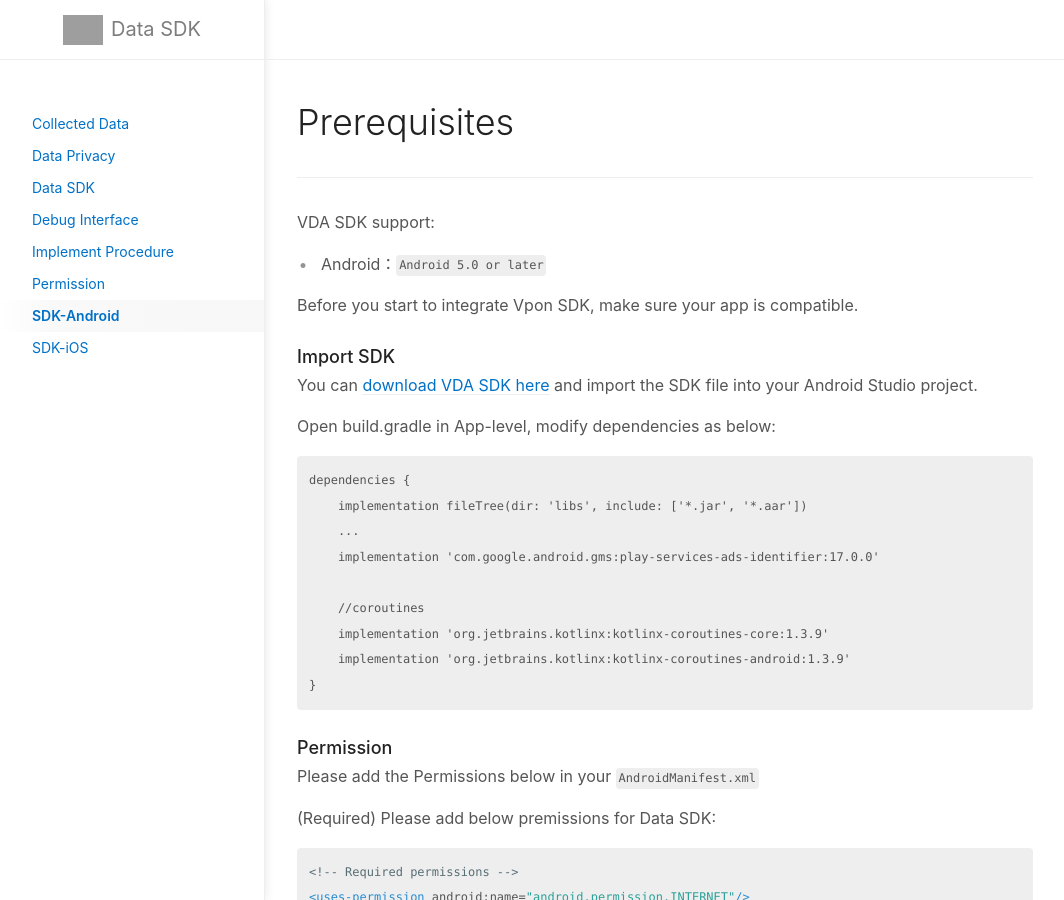
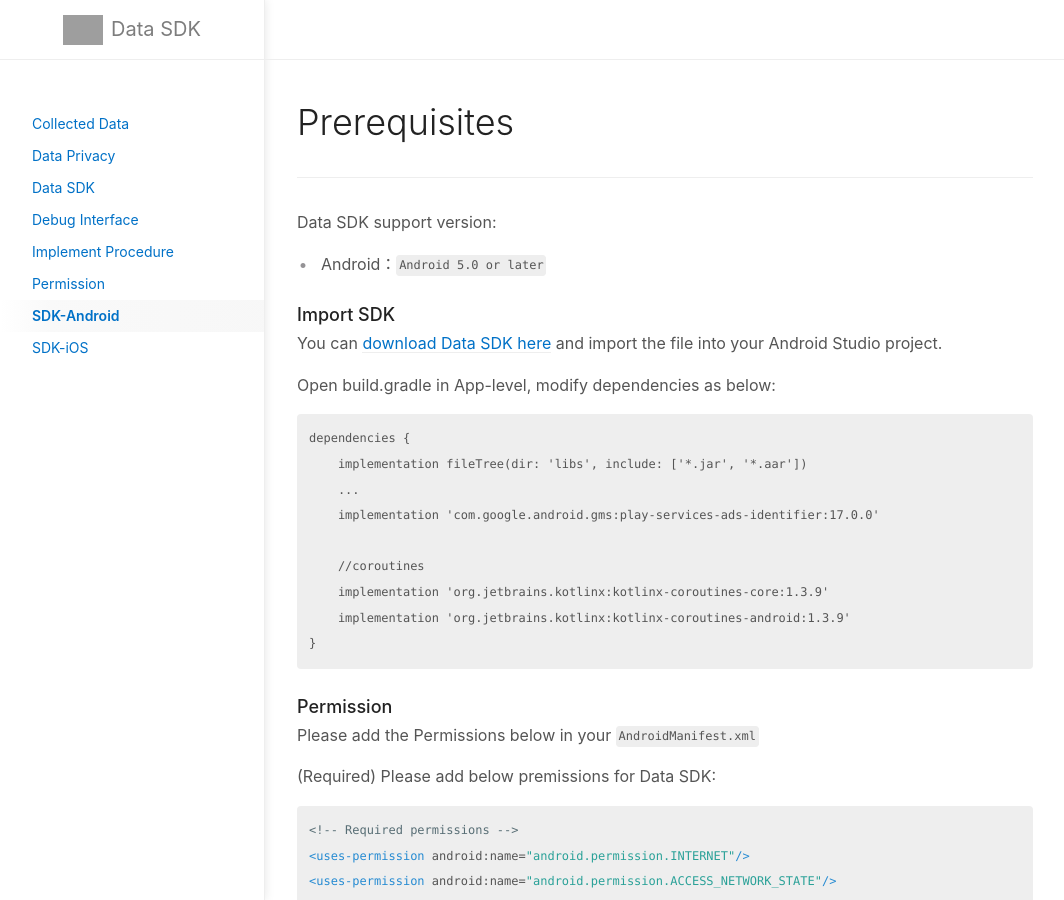
Before and after one commit to vpon-data/data-sdk, a Jekyll site: the page built from docs/Android.md, in a window 1280 px wide and 900 px high. Shown: the whole window, without its empty margins (107-1171 px from the left). Built offline with Jekyll 4.4.1, drawn with Linux system fonts in a browser that asks for light colours; grey boxes are pictures that could not be loaded.

Commit message:
Update Android.md

```diff
--- a/docs/Android.md
+++ b/docs/Android.md
@@ -10,15 +10,13 @@ lang:           "en"
 
 # Prerequisites
 ---
-VDA SDK support:
+Data SDK support version:
 
 * Android：`Android 5.0 or later`
 
-Before you start to integrate Vpon SDK, make sure your app is compatible.
-
 
 ### Import SDK
-You can [download VDA SDK here][1] and import the SDK file into your Android Studio project.
+You can [download Data SDK here][1] and import the file into your Android Studio project.
 
 Open build.gradle in App-level, modify dependencies as below:
 
```
